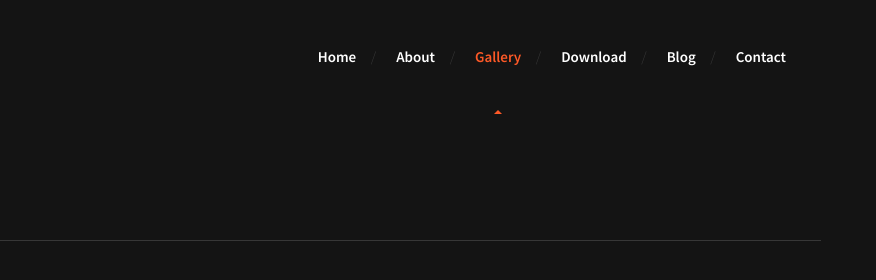
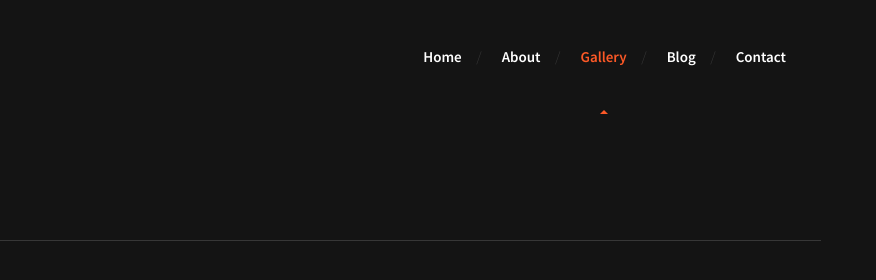
Before and after one commit to Trailblazerpvt/delicous, a plain HTML site: page gallery.html in a window 1280 px wide. Shown: the top 280 px of the page, 404-1280 px from the left. Drawn offline with Linux system fonts and the light colour scheme.

Commit message:
Update gallery.html

```diff
--- a/gallery.html
+++ b/gallery.html
@@ -35,7 +35,7 @@
 							<li class="menu-item"><a href="index.html">Home</a></li>
 							<li class="menu-item"><a href="about.html">About</a></li>
 							<li class="menu-item current-menu-item"><a href="gallery.html">Gallery</a></li>
-							<li class="menu-item"><a href="download.html">Download</a></li>
+
 							<li class="menu-item"><a href="blog.html">Blog</a></li>
 							<li class="menu-item"><a href="contact.html">Contact</a></li>
 						</ul> <!-- .menu -->
```
